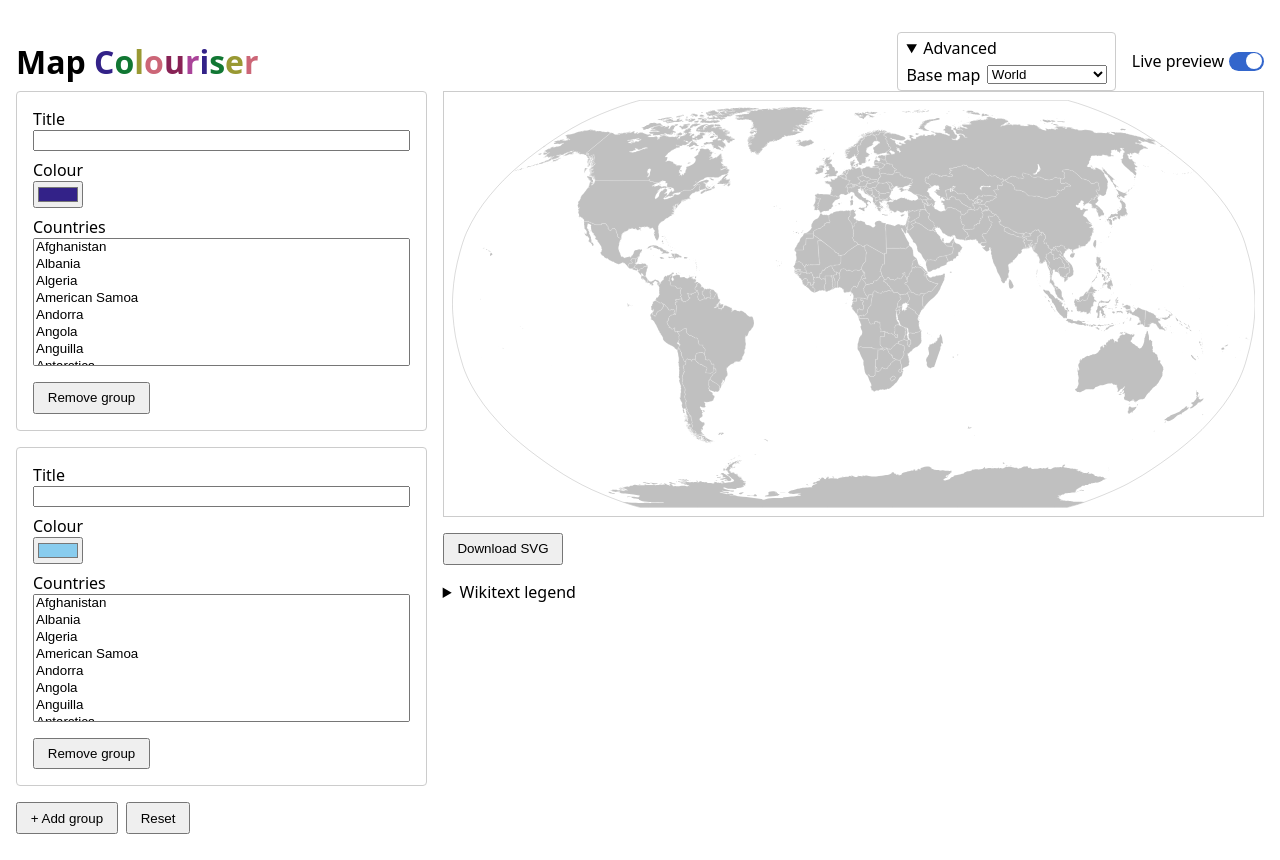
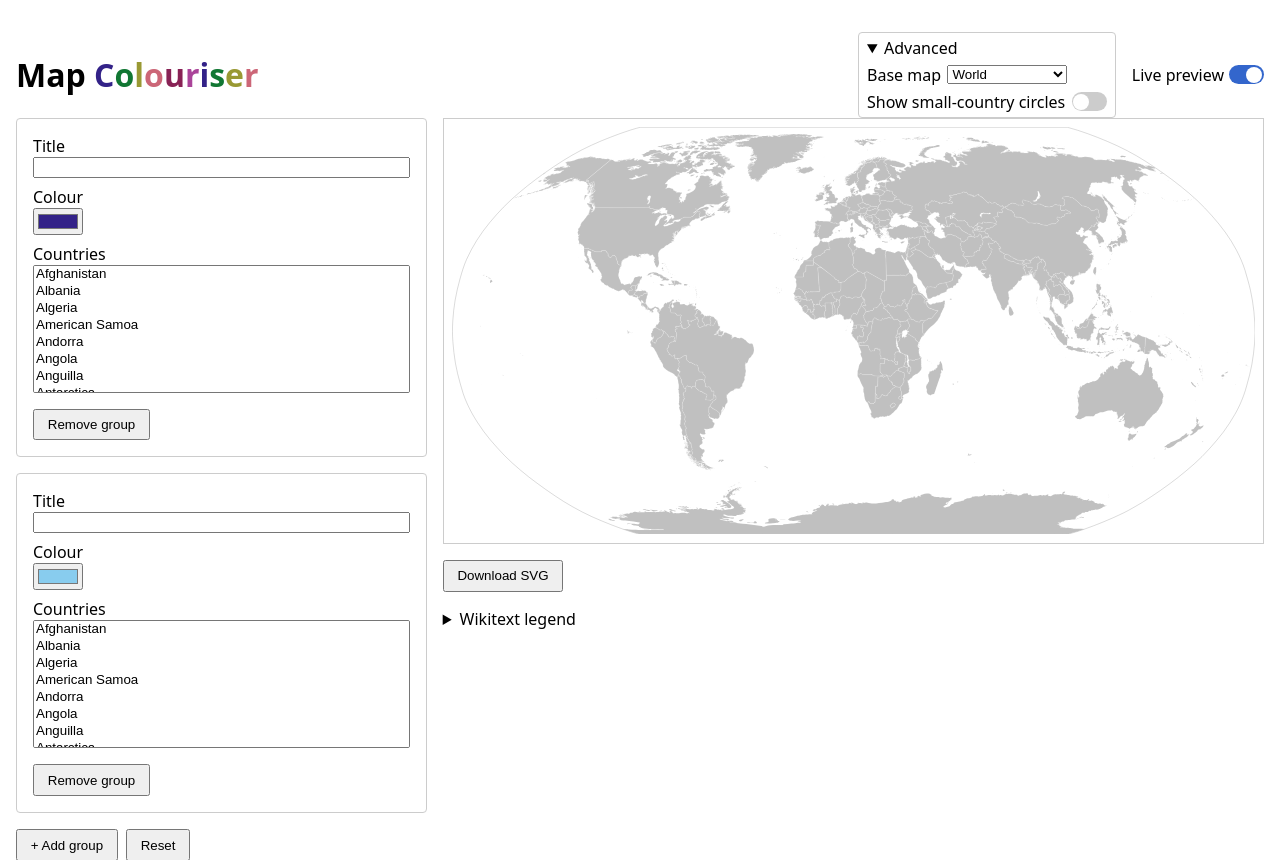
Before and after one commit to lokal-profil/mapcolouriser, a Flask app: page / in a window 1280 px wide, after a click on "Advanced". Shown: the top 860 px of the page. Before the commit the page ends 834 px from the top, so only its background shows below. Run offline with Flask 3, Linux system fonts and the light colour scheme.

Commit message:
Add "Show small-country circles" toggle under Advanced settings
Each colour group's CSS now optionally sets opacity: 1 alongside
fill, revealing the small-country/territory circles that compatible
base maps ship at opacity: 0 by default.

- app/colouriser.py: build_css grows an `include_small_country_
  circles: bool = False` kwarg; when True, every rule's declaration
  block adds ` opacity: 1;` after the fill.

- app/templates/index.html: new toggle in the Advanced details
  ("Show small-country circles") with a title tooltip noting it only
  takes visible effect on compatible base maps. The toggle uses
  HTML's form="colouriser-form" association so the JS-off submit
  flow carries the value. Restructured so the Advanced <details> is
  always present; only the Base-map selector is gated on
  `maps|length > 1` (otherwise the toggle would have been hidden in
  single-map mode).

- app/templates/base.html: lifted .switch (geometry + ::after dot
  geometry) to a shared rule used by both toggles. The live-preview
  toggle keeps its html.live-preview-driven on-state (FOUC
  requirement); the circles toggle uses the standard :checked-driven
  on-state. Labels inside Advanced settings are display: flex so
  the selector and toggle stack vertically.

- app/routes.py: new _SESSION_INCLUDE_CIRCLES key. index/generate/
  download/reset all thread the boolean through to build_css. The
  form value is read via "circles" in request.form (presence-check),
  matching native checkbox semantics.

- static/main.js: buildCss accepts { includeCircles }; createApp
  looks up #toggle-circles and rebuildPreview passes the live state
  through. Because the toggle lives outside the form (associated by
  attribute, not by DOM nesting), change events don't bubble to the
  form's existing listener — an explicit circlesInput change handler
  in init() feeds requestUpdate.

- Tests: three new build_css cases (default, explicit-False,
  True-adds-opacity), four new route tests (toggle renders + carries
  session value, single-map case still shows advanced details
  without the selector, post-with-and-without circles persists and
  affects the user CSS block), reset clears the new session key, and
  a JS integration test driving the toggle through to the rendered
  style element.

```diff
--- a/app/colouriser.py
+++ b/app/colouriser.py
@@ -59,15 +59,22 @@ class Group:
             raise ValueError(f"group {self.title!r} has duplicate country codes")
 
 
-def build_css(groups: list[Group]) -> str:
+def build_css(groups: list[Group], include_small_country_circles: bool = False) -> str:
     """Render groups as a CSS snippet matching the SVG's class names.
 
     Each group becomes one ``/* title */`` comment followed by a single rule
     selecting all of its countries. Each block is wrapped in newlines so the
     snippet sits cleanly on its own lines inside a ``<style>`` element.
+
+    When ``include_small_country_circles`` is True, each rule also sets
+    ``opacity: 1`` so the small-country circles in compatible base maps
+    become visible alongside their country fills.
     """
     blocks: list[str] = []
+    extra = " opacity: 1;" if include_small_country_circles else ""
     for group in groups:
         selector = ", ".join(f".{code}" for code in group.country_codes)
-        blocks.append(f"\n/* {group.title} */\n{selector} {{ fill: {group.colour}; }}\n")
+        blocks.append(
+            f"\n/* {group.title} */\n{selector} {{ fill: {group.colour};{extra} }}\n"
+        )
     return "".join(blocks)
--- a/app/routes.py
+++ b/app/routes.py
@@ -38,6 +38,7 @@ _VALID_CODES = frozenset(code for _, code in all_countries())
 
 _SESSION_MAP_KEY = "map_key"
 _SESSION_LAST_GROUPS = "last_groups"
+_SESSION_INCLUDE_CIRCLES = "include_circles"
 
 
 @bp.get("/")
@@ -52,6 +53,7 @@ def index() -> str:
         default_colours=DEFAULT_GROUP_COLOURS,
         map_key=session_map_key if session_map_key in MAPS else DEFAULT_MAP,
         maps=MAPS,
+        include_circles=bool(session.get(_SESSION_INCLUDE_CIRCLES, False)),
     )
 
 
@@ -59,6 +61,7 @@ def index() -> str:
 def generate() -> Response | str:
     raw_groups = _parse_groups(request.form)
     map_key = request.form.get("map") or DEFAULT_MAP
+    include_circles = "circles" in request.form
     errors = _validate(raw_groups, map_key)
 
     if errors:
@@ -71,13 +74,15 @@ def generate() -> Response | str:
             default_colours=DEFAULT_GROUP_COLOURS,
             map_key=map_key if map_key in MAPS else DEFAULT_MAP,
             maps=MAPS,
+            include_circles=include_circles,
         )
 
     groups = _build_groups(raw_groups)
-    svg = render_map(map_key, build_css(groups))
+    svg = render_map(map_key, build_css(groups, include_small_country_circles=include_circles))
 
     session[_SESSION_MAP_KEY] = map_key
     session[_SESSION_LAST_GROUPS] = raw_groups
+    session[_SESSION_INCLUDE_CIRCLES] = include_circles
 
     return render_template("result.html", svg=svg)
 
@@ -87,6 +92,7 @@ def reset() -> Response:
     """Clear stored form state and send the user back to a fresh form."""
     session.pop(_SESSION_LAST_GROUPS, None)
     session.pop(_SESSION_MAP_KEY, None)
+    session.pop(_SESSION_INCLUDE_CIRCLES, None)
     return redirect(url_for("main.index"))
 
 
@@ -105,6 +111,7 @@ def base_map(key: str) -> Response:
 def download() -> Response:
     raw_groups = session.get(_SESSION_LAST_GROUPS)
     map_key = session.get(_SESSION_MAP_KEY, DEFAULT_MAP)
+    include_circles = bool(session.get(_SESSION_INCLUDE_CIRCLES, False))
     if not raw_groups:
         return Response("No generated map in session.", status=400)
 
@@ -114,7 +121,7 @@ def download() -> Response:
 
     try:
         groups = _build_groups(raw_groups)
-        svg = render_map(map_key, build_css(groups))
+        svg = render_map(map_key, build_css(groups, include_small_country_circles=include_circles))
     except (KeyError, ValueError, TypeError):
         current_app.logger.exception("download: invalid session data")
         return Response("Stored map data is invalid; please regenerate.", status=400)
--- a/app/templates/base.html
+++ b/app/templates/base.html
@@ -53,19 +53,22 @@
         .header-actions { display: flex; align-items: center; gap: 1rem; flex-wrap: wrap; }
         .advanced-settings summary { cursor: pointer; }
         .advanced-settings[open] { padding: 0.25rem 0.5rem; border: 1px solid #ccc; border-radius: 4px; }
-        .advanced-settings label { display: inline-flex; gap: 0.4rem; align-items: center; margin-top: 0.3rem; }
+        .advanced-settings label { display: flex; gap: 0.4rem; align-items: center; margin-top: 0.3rem; }
         .live-preview-toggle { display: inline-flex; gap: 0.3rem; align-items: center; cursor: pointer; }
+        .circles-toggle { cursor: pointer; }
         /* Visually replaced by .switch, but the input itself stays a 1×1 hit
            area (not zero-size) so screen readers, automation tools, and
            visibility heuristics still treat it as a real, reachable control. */
-        .live-preview-toggle input[type="checkbox"] {
+        .live-preview-toggle input[type="checkbox"],
+        .circles-toggle input[type="checkbox"] {
             position: absolute;
             opacity: 0;
             width: 1px;
             height: 1px;
             margin: 0;
         }
-        .live-preview-toggle .switch {
+        /* Switch geometry — shared by every toggle that uses the .switch span. */
+        .switch {
             display: inline-block;
             width: 2.2rem;
             height: 1.2rem;
@@ -74,7 +77,7 @@
             position: relative;
             transition: background 0.15s;
         }
-        .live-preview-toggle .switch::after {
+        .switch::after {
             content: "";
             position: absolute;
             top: 0.1rem;
@@ -85,14 +88,18 @@
             border-radius: 50%;
             transition: transform 0.15s;
         }
-        /* Wikimedia Codex `background-color-progressive`. The switch visual is
-           driven by the html.live-preview class (not the input's :checked
-           pseudo-class) so the inline FOUC script in <head> can set the
-           first-paint state atomically — the input element isn't in the DOM
-           yet when that script runs. main.js syncs input.checked to match. */
+        /* On-state — Wikimedia Codex `background-color-progressive`. The live-
+           preview toggle is driven by html.live-preview (set by the inline
+           FOUC script in <head>) so first paint matches the stored preference
+           atomically — the input element isn't in the DOM yet when that
+           script runs. main.js syncs input.checked to match. The circles
+           toggle is a normal :checked-driven switch. */
         html.live-preview .live-preview-toggle .switch { background: #36c; }
         html.live-preview .live-preview-toggle .switch::after { transform: translateX(1rem); }
-        .live-preview-toggle input[type="checkbox"]:focus-visible ~ .switch {
+        .circles-toggle input[type="checkbox"]:checked ~ .switch { background: #36c; }
+        .circles-toggle input[type="checkbox"]:checked ~ .switch::after { transform: translateX(1rem); }
+        .live-preview-toggle input[type="checkbox"]:focus-visible ~ .switch,
+        .circles-toggle input[type="checkbox"]:focus-visible ~ .switch {
             outline: 2px solid #66f;
             outline-offset: 2px;
         }
--- a/app/templates/index.html
+++ b/app/templates/index.html
@@ -1,9 +1,9 @@
 {% extends "base.html" %}
 {% block header_actions %}
     <div class="header-actions">
-        {% if maps|length > 1 %}
         <details class="advanced-settings">
             <summary>Advanced</summary>
+            {% if maps|length > 1 %}
             <label>
                 Base map
                 <select name="map" id="base-map-select" form="colouriser-form">
@@ -12,8 +12,15 @@
                     {% endfor %}
                 </select>
             </label>
+            {% endif %}
+            <label class="circles-toggle" title="Only takes visible effect on compatible base maps.">
+                <input type="checkbox" name="circles" id="toggle-circles"
+                       form="colouriser-form" value="1"
+                       {% if include_circles %}checked{% endif %} />
+                Show small-country circles
+                <span class="switch" aria-hidden="true"></span>
+            </label>
         </details>
-        {% endif %}
         <label class="live-preview-toggle js-only">
             <input type="checkbox" id="toggle-live-preview" checked />
             Live preview
--- a/static/main.js
+++ b/static/main.js
@@ -12,7 +12,7 @@
 // and calls `createApp().init()`. Tests import the pure helpers and the
 // factory directly without triggering DOM side effects.
 
-export function buildCss(state) {
+export function buildCss(state, { includeCircles = false } = {}) {
     return state
         .filter(g => g.codes.length > 0)
         .map(g => {
@@ -21,7 +21,10 @@ export function buildCss(state) {
             // titles is form.checkValidity() before Blob download.
             const safeTitle = g.title.replace(/\*\//g, "* /");
             const selector = g.codes.map(c => `.${c}`).join(", ");
-            return `\n/* ${safeTitle} */\n${selector} { fill: ${g.colour}; }\n`;
+            const decls = includeCircles
+                ? `fill: ${g.colour}; opacity: 1;`
+                : `fill: ${g.colour};`;
+            return `\n/* ${safeTitle} */\n${selector} { ${decls} }\n`;
         })
         .join("");
 }
@@ -47,6 +50,7 @@ export function createApp(doc = document) {
     const copyBtn = doc.getElementById("copy-legend");
     // Optional — only rendered when more than one base map is registered.
     const mapSelect = doc.getElementById("base-map-select");
+    const circlesInput = doc.getElementById("toggle-circles");
 
     if (!form || !groupsContainer || !addBtn || !tmpl) {
         // Unreachable in production (the template ships all four IDs). Logged
@@ -201,7 +205,9 @@ export function createApp(doc = document) {
 
     function rebuildPreview(state) {
         if (!livePreviewEnabled || !userStyleEl) return;
-        userStyleEl.textContent = buildCss(state);
+        userStyleEl.textContent = buildCss(state, {
+            includeCircles: circlesInput ? circlesInput.checked : false,
+        });
     }
 
     function rebuildLegend(state) {
@@ -283,6 +289,13 @@ export function createApp(doc = document) {
         if (downloadBtn) {
             downloadBtn.addEventListener("click", downloadSvg);
         }
+        if (circlesInput) {
+            // Toggle lives outside the <form> (associated via the HTML
+            // `form` attribute, which propagates the value for submission
+            // but not events). A direct listener is required to feed the
+            // live preview.
+            circlesInput.addEventListener("change", requestUpdate);
+        }
         if (mapSelect) {
             mapSelect.addEventListener("change", e => {
                 mapKey = e.target.value;
```
Also changed, not shown: tests/js/main.test.js (+34 -0 lines), tests/test_colouriser.py (+15 -0 lines), tests/test_routes.py (+71 -0 lines).
